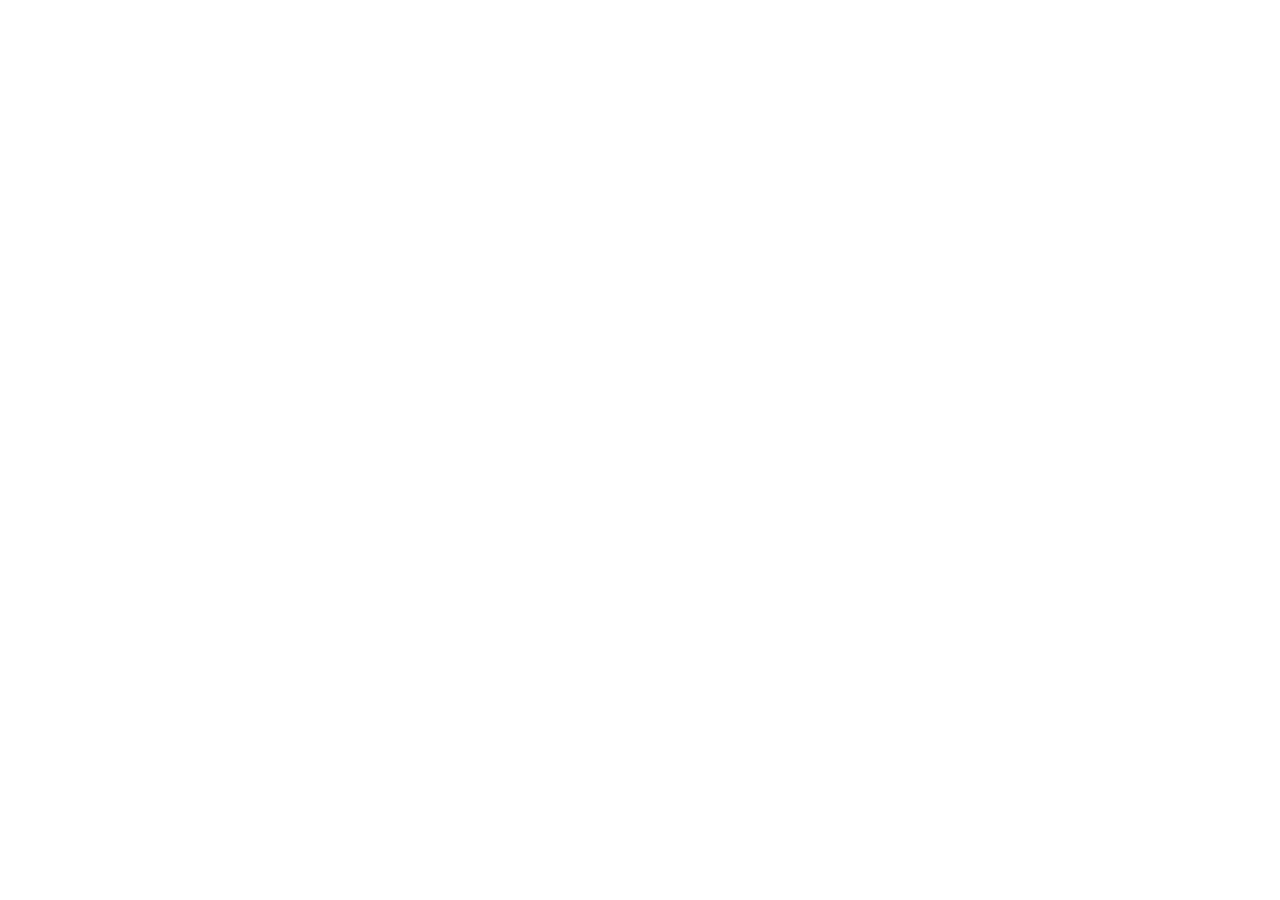
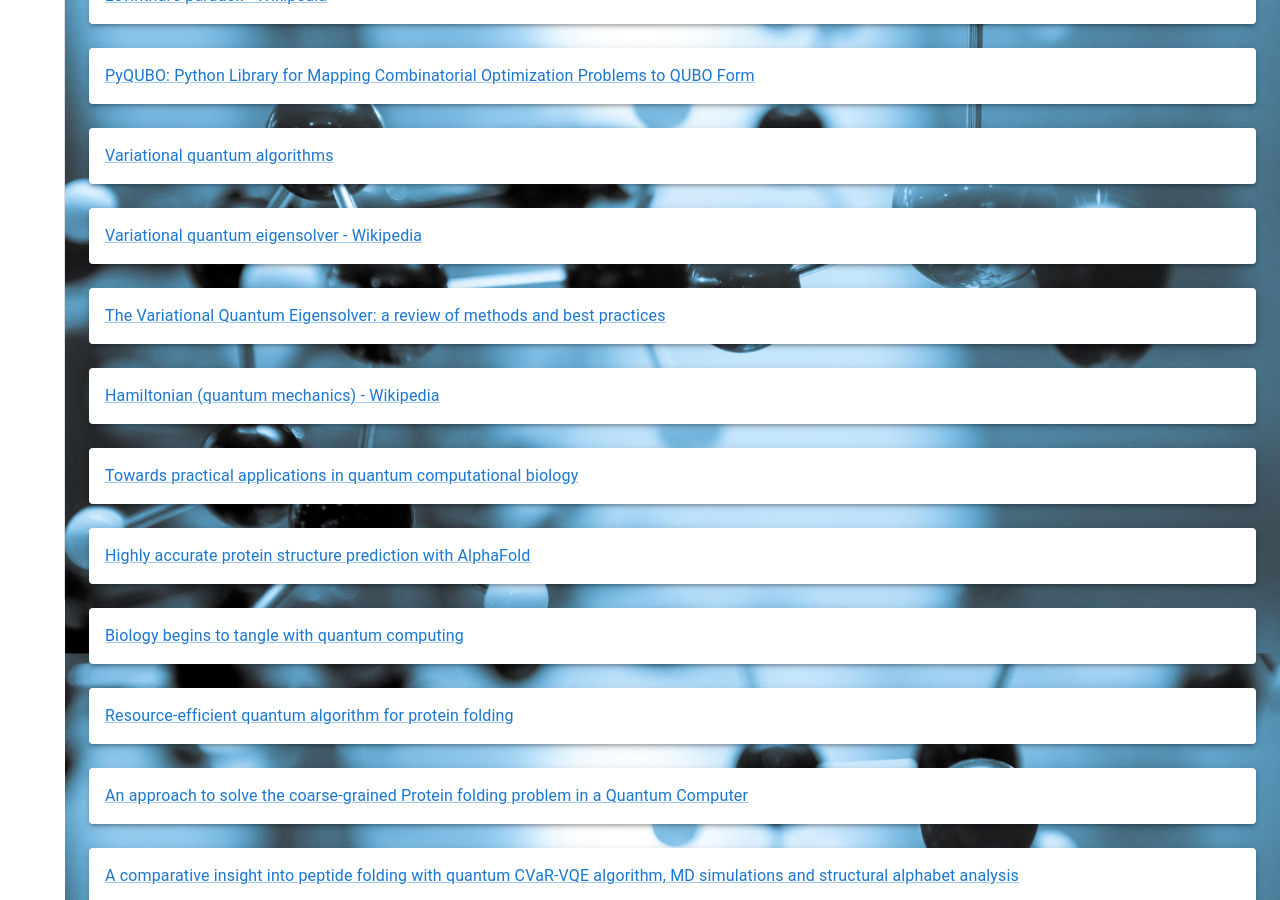
Before and after one commit to Jgonz156/Interactive-Guide-To-VQE-For-Protein-Folding, a React (Create React App) app in the folder web_module/: page /sources in a window 1280 px wide. Before the commit this address had no page. Shown: the part 200-1100 px from the top of the page. Before the commit the page ends 800 px from the top, so only its background shows below. Built offline with nearby package versions, Linux system fonts and the light colour scheme.

Commit message:
Cleaned up app and added sources

```diff
--- a/web_module/src/components/NavigationButton.tsx
+++ b/web_module/src/components/NavigationButton.tsx
@@ -23,6 +23,7 @@ import AutoStoriesIcon from "@mui/icons-material/AutoStories"
 import DashboardIcon from "@mui/icons-material/Dashboard"
 import AltRouteIcon from "@mui/icons-material/AltRoute"
 import CompressIcon from "@mui/icons-material/Compress"
+import AccountBalanceWalletIcon from "@mui/icons-material/AccountBalanceWallet"
 
 const modules = [
   { title: "Home Page", slug: "/", icon: <HomeIcon /> },
@@ -43,6 +44,7 @@ const modules = [
     icon: <AltRouteIcon />,
   },
   { title: "All Together", slug: "/all-together", icon: <CompressIcon /> },
+  { title: "Sources", slug: "/sources", icon: <AccountBalanceWalletIcon /> },
 ]
 
 export interface SimpleDialogProps {
--- a/web_module/src/index.tsx
+++ b/web_module/src/index.tsx
@@ -8,14 +8,16 @@ import QuantumCircuitry from "./modules/QuantumCircuitry.tsx"
 import VariationalMethods from "./modules/VariationalMethods.tsx"
 import AllTogether from "./modules/AllTogether.tsx"
 import FoldingProblem from "./modules/FoldingProblem.tsx"
+import Sources from "./modules/Sources.tsx"
 
 const router = createBrowserRouter([
   { path: "/all-together", element: <AllTogether /> },
   { path: "/folding-problem", element: <FoldingProblem /> },
   { path: "/", element: <HomePage /> },
   { path: "/overview", element: <Overview /> },
-  { path: "/quantum-circuitry", element: <QuantumCircuitry /> },
+  //{ path: "/quantum-circuitry", element: <QuantumCircuitry /> },
   { path: "/variational-methods", element: <VariationalMethods /> },
+  { path: "/sources", element: <Sources /> },
 ])
 
 ReactDOM.createRoot(document.getElementById("root")!).render(
--- a/web_module/src/modules/AllTogether.tsx
+++ b/web_module/src/modules/AllTogether.tsx
@@ -8,7 +8,6 @@ import { VFP } from "./allTogetherSubModules/vfp"
 
 export default function AllTogether() {
   return (
-    <>
     <Module
       title="Putting it All Together"
       subModules={[
@@ -31,6 +30,5 @@ export default function AllTogether() {
         },
       ]}
     />
-    </>
   )
 }
--- a/web_module/src/modules/FoldingProblem.tsx
+++ b/web_module/src/modules/FoldingProblem.tsx
@@ -12,7 +12,6 @@ import TerminalIcon from "@mui/icons-material/Terminal"
 
 export default function FoldingProblem() {
   return (
-    <>
     <Module
       title="The Protein Folding Problem"
       subModules={[
@@ -45,6 +44,5 @@ export default function FoldingProblem() {
         },
       ]}
     />
-    </>
   )
 }
--- a/web_module/src/modules/Overview.tsx
+++ b/web_module/src/modules/Overview.tsx
@@ -14,7 +14,6 @@ import Module from "../components/Module"
 
 export default function Overview() {
   return (
-    <>
     <Module
       title="Guide Overview"
       subModules={[
@@ -43,6 +42,5 @@ export default function Overview() {
         { text: "Alpha Fold 2", icon: <TerminalIcon />, component: <AF2 /> },
       ]}
     />
-    </>
   )
 }
--- a/web_module/src/modules/Sources.tsx
+++ b/web_module/src/modules/Sources.tsx
@@ -0,0 +1,137 @@
+import { Box, Link } from "@mui/material"
+import Module from "../components/Module"
+import DescriptionIcon from "@mui/icons-material/Description"
+import { Orator } from "../components/Orator"
+
+export default function Sources() {
+  return (
+    <>
+      <Module
+        title="Site References"
+        activities={[]}
+        subModules={[
+          {
+            text: "Sources",
+            icon: <DescriptionIcon />,
+            component: (() => {
+              return (
+                <Box
+                  sx={{
+                    display: "flex",
+                    flexDirection: "column",
+                    gap: 3,
+                  }}
+                >
+                  <Orator>
+                    <Link href="https://www.aminoacidsguide.com">
+                      Amino Acids - structure, advantages, properties,
+                      classification, pKa, pKb, pKx, pl
+                    </Link>
+                  </Orator>
+                  <Orator>
+                    <Link href="https://en.wikipedia.org/wiki/Levinthal%27s_paradox">
+                      Levinthal's paradox - Wikipedia
+                    </Link>
+                  </Orator>
+                  <Orator>
+                    <Link href="https://arxiv.org/pdf/2103.01708.pdf">
+                      PyQUBO: Python Library for Mapping Combinatorial
+                      Optimization Problems to QUBO Form
+                    </Link>
+                  </Orator>
+                  <Orator>
+                    <Link href="https://arxiv.org/pdf/2012.09265.pdf">
+                      Variational quantum algorithms
+                    </Link>
+                  </Orator>
+                  <Orator>
+                    <Link href="https://en.wikipedia.org/wiki/Variational_quantum_eigensolver">
+                      Variational quantum eigensolver - Wikipedia
+                    </Link>
+                  </Orator>
+                  <Orator>
+                    <Link href="https://arxiv.org/pdf/2111.05176.pdf">
+                      The Variational Quantum Eigensolver: a review of methods
+                      and best practices
+                    </Link>
+                  </Orator>
+                  <Orator>
+                    <Link href="https://en.wikipedia.org/wiki/Hamiltonian_(quantum_mechanics)">
+                      Hamiltonian (quantum mechanics) - Wikipedia
+                    </Link>
+                  </Orator>
+                  <Orator>
+                    <Link href="https://www.nature.com/articles/s43588-021-00024-z">
+                      Towards practical applications in quantum computational
+                      biology
+                    </Link>
+                  </Orator>
+                  <Orator>
+                    <Link href="https://www.nature.com/articles/s41586-021-03819-2">
+                      Highly accurate protein structure prediction with
+                      AlphaFold
+                    </Link>
+                  </Orator>
+                  <Orator>
+                    <Link href="https://www.nature.com/articles/s41592-021-01199-z">
+                      Biology begins to tangle with quantum computing
+                    </Link>
+                  </Orator>
+                  <Orator>
+                    <Link href="https://www.nature.com/articles/s41534-021-00368-4">
+                      Resource-efficient quantum algorithm for protein folding
+                    </Link>
+                  </Orator>
+                  <Orator>
+                    <Link href="https://arxiv.org/pdf/2311.14141.pdf">
+                      An approach to solve the coarse-grained Protein folding
+                      problem in a Quantum Computer
+                    </Link>
+                  </Orator>
+                  <Orator>
+                    <Link href="https://link.springer.com/article/10.1007/s11128-024-04261-9">
+                      A comparative insight into peptide folding with quantum
+                      CVaR-VQE algorithm, MD simulations and structural alphabet
+                      analysis
+                    </Link>
+                  </Orator>
+                  <Orator>
+                    <Link href="https://sitn.hms.harvard.edu/flash/2010/issue65/">
+                      Protein Folding: The Good, the Bad, and the Ugly
+                    </Link>
+                  </Orator>
+                  <Orator>
+                    <Link href="https://www.ncbi.nlm.nih.gov/books/NBK9843/">
+                      Protein Folding and Processing - The Cell - NCBI Bookshelf
+                    </Link>
+                  </Orator>
+                  <Orator>
+                    <Link href="https://chem.libretexts.org/Bookshelves/Biological_Chemistry/Supplemental_Modules_(Biological_Chemistry)/Proteins/Protein_Structure/Protein_Folding">
+                      Protein Folding - Chemistry LibreTexts
+                    </Link>
+                  </Orator>
+                  <Orator>
+                    <Link href="https://z-library.se/book/10948250/75b106/quantum-computing-for-everyone.html">
+                      Quantum computing for everyone by Bernhardt, Chris
+                    </Link>
+                  </Orator>
+                  <Orator>
+                    <Link href="https://www.investopedia.com/terms/v/var.asp">
+                      Understanding Value at Risk (VaR) and How It’s Computed
+                    </Link>
+                  </Orator>
+                  <Orator>
+                    <Link href="https://www.investopedia.com/terms/c/conditional_value_at_risk.asp">
+                      Conditional Value at Risk (CVar): Definition, Uses,
+                      Formula
+                    </Link>
+                  </Orator>
+                </Box>
+              )
+            })(),
+          },
+        ]}
+      />
+    </>
+  )
+}
--- a/web_module/src/modules/foldingProblemSubModules/ca.tsx
+++ b/web_module/src/modules/foldingProblemSubModules/ca.tsx
@@ -88,7 +88,7 @@ export function CA() {
           such a limitation and instead rely on our knowledge on molecular
           forces.
         </Orator>
-        <Orator>(Talk about Force Fields methods)</Orator>
+        {/* <Orator>(Talk about Force Fields methods)</Orator> */}
         <Orator>
           This approach, however, is computationally expensive for other reasons
           than search spaces. Many small forces acting many times per second
@@ -101,9 +101,9 @@ export function CA() {
           getting caught in local minima energy states that don’t allow for the
           full conformation to be realized.
         </Orator>
-        <Orator>(Talk about Monte Carlo Methods)</Orator>
+        {/*<Orator>(Talk about Monte Carlo Methods)</Orator>
         <Orator>(Talk about Statical Mechanics models)</Orator>
-        <Orator>(Mention the best classical methods work in tandem)</Orator>
+      <Orator>(Mention the best classical methods work in tandem)</Orator>*/}
       </Box>
     </>
   )
--- a/web_module/src/modules/foldingProblemSubModules/epf.tsx
+++ b/web_module/src/modules/foldingProblemSubModules/epf.tsx
@@ -67,7 +67,7 @@ export function EPF() {
           directly modeling the folding as part of the computations. However,
           this granularity means our solution space is quite large for longer
           proteins as the number of possible turns to keep track of increases.
-          (TRY TO MAKE MENTION OF THE COMPLEXITY OF HOW THIS SCALES O(N^4)).
+          {/* (TRY TO MAKE MENTION OF THE COMPLEXITY OF HOW THIS SCALES O(N^4)). */}
           Another issue is that research has shown that proteins do not just use
           information from node to node to fold in this way, and instead can
           involve long range interactions from non-neighboring nodes which this
@@ -128,7 +128,7 @@ export function EPF() {
           makes it tricky to represent more “positional” node interactions like
           hydrogen bonding and the subsequent hydrophobic collapse.
         </Orator>
-        <Orator>(Talk about contact-based encoding)</Orator>
+        {/* <Orator>(Talk about contact-based encoding)</Orator> */}
       </Box>
     </>
   )
--- a/web_module/src/modules/overviewSubModules/wtp.tsx
+++ b/web_module/src/modules/overviewSubModules/wtp.tsx
@@ -40,13 +40,13 @@ export function WTP() {
           This portion of the guide ends with another Collab notebook on the
           QUBO solving python library, PyQUBO.
         </Orator>
-        <Orator>
+        {/*<Orator>
           Then, the guide will introduce quantum circuitry. It will cover a
           review of classical circuits, what quantum superpositions are, qubit
           entanglement, and quantum advantage. This portion ends with a small
           walkthrough on making quantum circuits with the online, browser-based
           simulator Quirk.
-        </Orator>
+        </Orator>*/}
         <Orator>
           Following that, the guide will cover quantum variational methods. By
           walking through what they are, VQE in depth, what the CVaR
```
Lines whose indentation alone changed are shown as unchanged.
